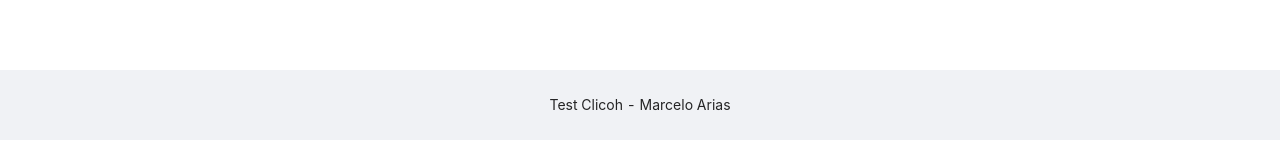
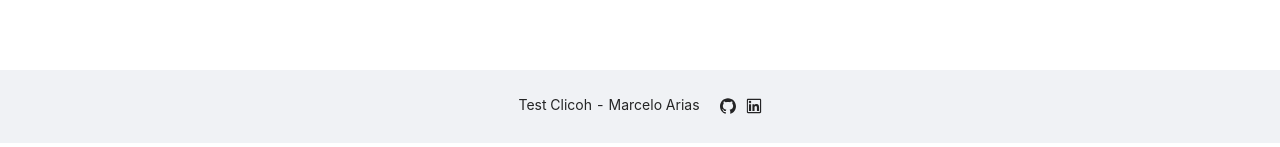
Before and after one commit to marcear/ClicohTest, a React (Create React App) app in the folder clicohtest/: page / in a window 1280 px wide. Shown: the part 1065-1212 px from the top of the page. Built offline with nearby package versions, Linux system fonts and the light colour scheme.

Commit message:
add footer icons

```diff
--- a/clicohtest/src/components/Footer/Footer.js
+++ b/clicohtest/src/components/Footer/Footer.js
@@ -2,6 +2,7 @@
 import React from "react";
 //antd
 import { Layout } from "antd";
+import { GithubOutlined, LinkedinOutlined } from "@ant-design/icons";
 //scss
 import "./Footer.scss";
 
@@ -9,7 +10,17 @@ const { Footer: AntFooter } = Layout;
 
 const Footer = () => {
   return (
-    <AntFooter className="footer-main">Test Clicoh - Marcelo Arias</AntFooter>
+    <AntFooter className="footer-main">
+      Test Clicoh - Marcelo Arias
+      <div className="icons-list">
+        <a href="https://github.com/marcear" target="_blank">
+          <GithubOutlined />
+        </a>
+        <a href="https://www.linkedin.com/in/marceloarias2020/" target="_blank">
+          <LinkedinOutlined />
+        </a>
+      </div>
+    </AntFooter>
   );
 };
 
--- a/clicohtest/src/components/Footer/Footer.scss
+++ b/clicohtest/src/components/Footer/Footer.scss
@@ -2,3 +2,14 @@
   display: flex;
   align-self: center;
 }
+
+.icons-list {
+  padding-left: 10px;
+  font-size: 16px;
+  span {
+    padding-left: 10px;
+  }
+  a {
+    color: inherit;
+  }
+}
```
